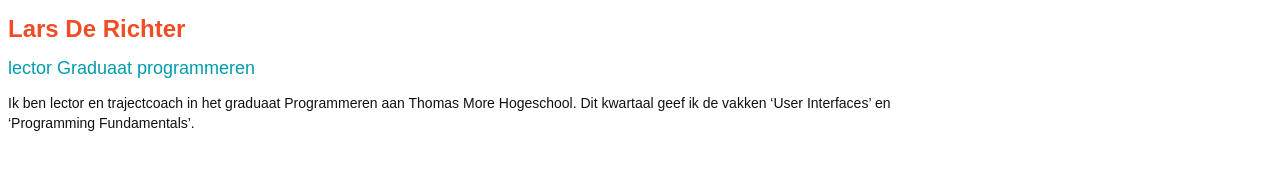
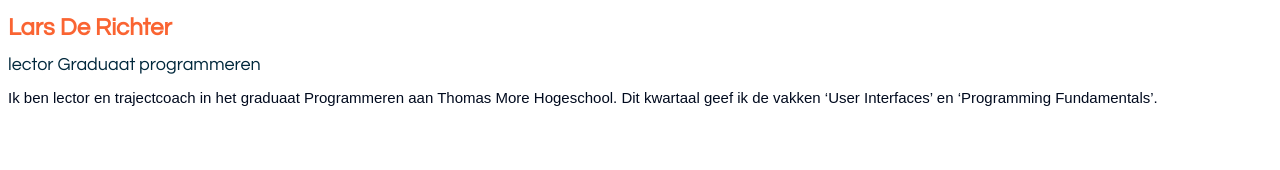
Before and after one commit to lars-derichter/user-interfaces-files, a plain HTML site: page 01-basis-website/beetjestijl.html in a window 1280 px wide. Drawn offline with Linux system fonts and the light colour scheme.

Commit message:
New Thomas More style

```diff
--- a/01-basis-website/beetjestijl.html
+++ b/01-basis-website/beetjestijl.html
@@ -9,23 +9,25 @@
           sans-serif;
       }
       h1 {
+        color: #fa6432;
+        font-family: "Century Gothic", sans-serif;
         font-size: 24px;
-        line-height: 26px;
-        color: #f04c25;
-        font-weight: 600;
+        line-height: 24px;
+        font-weight: bold;
       }
       h2 {
+        color: #00283c;
+        font-family: "Century Gothic", sans-serif;
         font-size: 18px;
-        line-height: 20px;
-        color: #009cab;
+        line-height: 18px;
         font-weight: normal;
       }
       p {
-        font-size: 14px;
-        line-height: 20px;
-        color: #111111;
-        font-weight: 300;
-        width: 960px;
+        color: #000a1e;
+        font-family: Arial, sans-serif;
+        font-size: 15px;
+        line-height: 18px;
+        font-weight: normal;
       }
     </style>
   </head>
```
